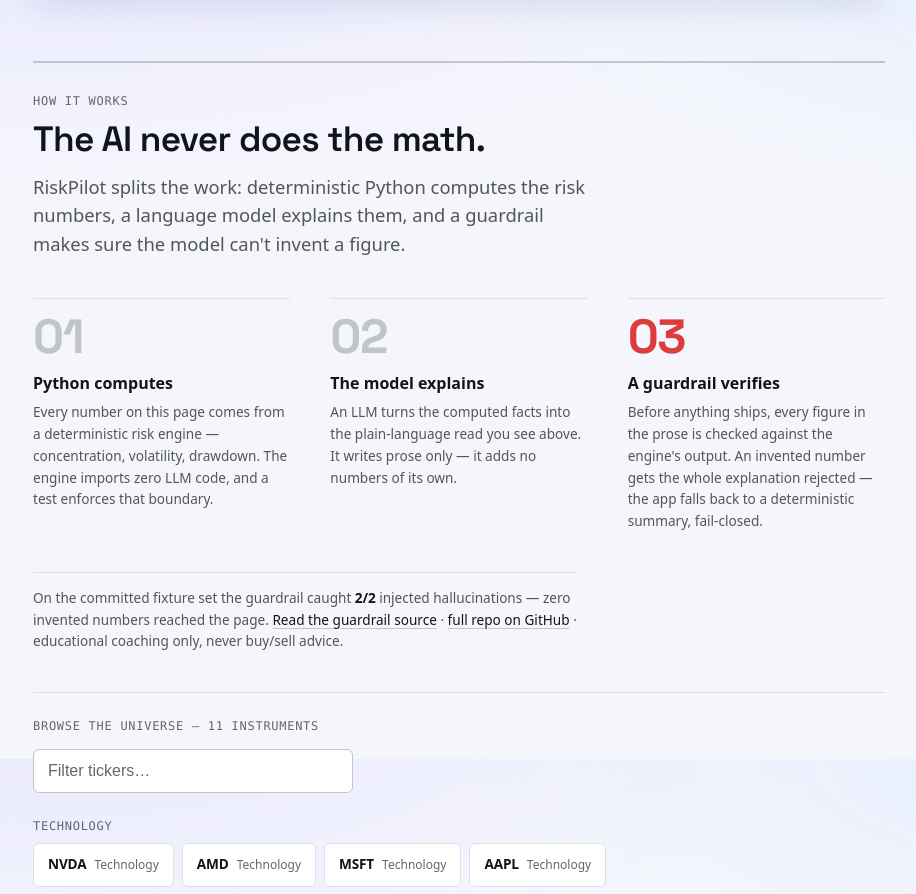
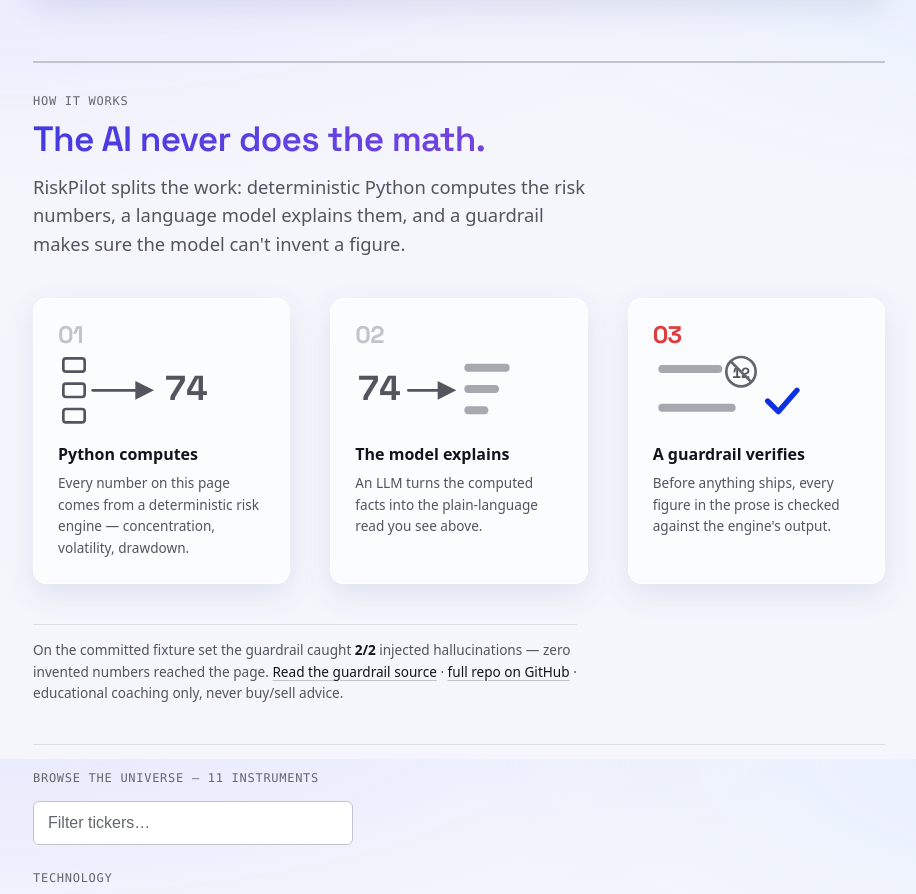
Before and after one commit to Kaydenletk/riskpilot-ai, a Next.js app in the folder frontend/: page / in a window 1280 px wide. Shown: the part 2441-3335 px from the top of the page, without its empty margins (181-1097 px from the left). Built offline with nearby package versions, Linux system fonts and the light colour scheme; no server answers.

Commit message:
feat(v3): visual how-it-works panels with mini diagrams

```diff
--- a/frontend/src/components/home/HowItWorks.tsx
+++ b/frontend/src/components/home/HowItWorks.tsx
@@ -1,6 +1,9 @@
 // Server component: the project explainer. States the thesis (the AI never does
-// the math) and walks the pipeline in three editorial steps. Static content —
-// deliberately NOT staged/animated so it can never be hidden behind an entrance.
+// the math) and walks the pipeline in three glass panels, each with a small
+// inline diagram of what that stage does to the data. Reveal (client) handles
+// the scroll-entrance per panel; the panels themselves stay static markup.
+import { Reveal } from "@/components/ui/Reveal";
+
 import styles from "./how-it-works.module.css";
 
 const REPO_URL = "https://github.com/Kaydenletk/riskpilot-ai";
@@ -8,42 +11,87 @@
 interface Step {
   n: string;
   title: string;
-  body: React.ReactNode;
+  sentence: React.ReactNode;
+  diagram: React.ReactNode;
   accent?: boolean;
+}
+
+// Three input facts collapse into one deterministic figure.
+function EngineDiagram() {
+  return (
+    <svg className={styles.diagram} viewBox="0 0 120 56" aria-hidden focusable="false">
+      <rect className={styles.diagramBox} x="4" y="4" width="16" height="10" rx="2" />
+      <rect className={styles.diagramBox} x="4" y="23" width="16" height="10" rx="2" />
+      <rect className={styles.diagramBox} x="4" y="42" width="16" height="10" rx="2" />
+      <line className={styles.diagramArrow} x1="26" y1="28" x2="58" y2="28" />
+      <polygon className={styles.diagramArrowHead} points="58,21 72,28 58,35" />
+      <text className={`${styles.diagramNum} ${styles.diagramNumLg} num`} x="96" y="35" textAnchor="middle">
+        74
+      </text>
+    </svg>
+  );
+}
+
+// The same figure fans out into prose lines — the model narrates, never invents.
+function ModelDiagram() {
+  return (
+    <svg className={styles.diagram} viewBox="0 0 120 56" aria-hidden focusable="false">
+      <text className={`${styles.diagramNum} ${styles.diagramNumLg} num`} x="18" y="35" textAnchor="middle">
+        74
+      </text>
+      <line className={styles.diagramArrow} x1="40" y1="28" x2="62" y2="28" />
+      <polygon className={styles.diagramArrowHead} points="62,21 76,28 62,35" />
+      <rect className={styles.diagramLine} x="82" y="8" width="34" height="6" rx="3" />
+      <rect className={styles.diagramLine} x="82" y="24" width="26" height="6" rx="3" />
+      <rect className={styles.diagramLine} x="82" y="40" width="18" height="6" rx="3" />
+    </svg>
+  );
+}
+
+// One invented number gets circled and struck out (ink-faint — a rejection
+// marker, not a risk color); the surviving line gets an accent checkmark.
+function GuardrailDiagram() {
+  return (
+    <svg className={styles.diagram} viewBox="0 0 120 56" aria-hidden focusable="false">
+      <rect className={styles.diagramLine} x="4" y="9" width="48" height="6" rx="3" />
+      <text className={`${styles.diagramNum} ${styles.diagramNumSm} num`} x="66" y="19" textAnchor="middle">
+        12
+      </text>
+      <circle className={styles.diagramReject} cx="66" cy="14" r="11" />
+      <line className={styles.diagramReject} x1="58" y1="6" x2="74" y2="22" />
+      <rect className={styles.diagramLine} x="4" y="38" width="58" height="6" rx="3" />
+      <polyline className={styles.diagramCheck} points="86,36 94,44 108,28" />
+    </svg>
+  );
 }
 
 const STEPS: Step[] = [
   {
     n: "01",
     title: "Python computes",
-    body: (
+    sentence: (
       <>
         Every number on this page comes from a deterministic risk engine —
-        concentration, volatility, drawdown. The engine imports zero LLM code,
-        and a test enforces that boundary.
+        concentration, volatility, drawdown.
       </>
     ),
+    diagram: <EngineDiagram />,
   },
   {
     n: "02",
     title: "The model explains",
-    body: (
-      <>
-        An LLM turns the computed facts into the plain-language read you see
-        above. It writes prose only — it adds no numbers of its own.
-      </>
+    sentence: (
+      <>An LLM turns the computed facts into the plain-language read you see above.</>
     ),
+    diagram: <ModelDiagram />,
   },
   {
     n: "03",
     title: "A guardrail verifies",
-    body: (
-      <>
-        Before anything ships, every figure in the prose is checked against the
-        engine&apos;s output. An invented number gets the whole explanation
-        rejected — the app falls back to a deterministic summary, fail-closed.
-      </>
+    sentence: (
+      <>Before anything ships, every figure in the prose is checked against the engine&apos;s output.</>
     ),
+    diagram: <GuardrailDiagram />,
     accent: true,
   },
 ];
@@ -53,7 +101,7 @@
     <section id="how-it-works" className={styles.section} aria-labelledby="how-it-works-h">
       <div className={styles.head}>
         <span className="caption">How it works</span>
-        <h2 id="how-it-works-h" className={styles.title}>
+        <h2 id="how-it-works-h" className={`${styles.title} grad-text`}>
           The AI never does the math.
         </h2>
         <p className={styles.lede}>
@@ -64,13 +112,19 @@
       </div>
 
       <ol className={styles.steps}>
-        {STEPS.map((s) => (
-          <li key={s.n} className={styles.step}>
-            <span className={`${styles.stepNum} ${s.accent ? styles.stepNumAccent : ""}`} aria-hidden>
-              {s.n}
-            </span>
-            <h3 className={styles.stepTitle}>{s.title}</h3>
-            <p className={styles.stepBody}>{s.body}</p>
+        {STEPS.map((s, i) => (
+          <li key={s.n} className={`glass ${styles.step}`}>
+            <Reveal delay={i * 120}>
+              <span
+                className={`${styles.stepNum} ${s.accent ? styles.stepNumAccent : ""}`}
+                aria-hidden
+              >
+                {s.n}
+              </span>
+              {s.diagram}
+              <h3 className={styles.stepTitle}>{s.title}</h3>
+              <p className={styles.stepBody}>{s.sentence}</p>
+            </Reveal>
           </li>
         ))}
       </ol>
--- a/frontend/src/components/home/how-it-works.module.css
+++ b/frontend/src/components/home/how-it-works.module.css
@@ -1,6 +1,10 @@
-/* Project explainer — editorial break: strong top rule, ghost numerals,
-   type-only structure (no cards, no icons). The guardrail step carries the
-   one risk-accent so the eye lands on the thing that makes this project. */
+/* Project explainer — strong top rule + three glass panels, each carrying a
+   small currentColor diagram of what that pipeline stage does to the data.
+   Ghost numerals survive from the editorial version, just smaller. The
+   guardrail step keeps its one risk-accent numeral so the eye lands on the
+   thing that makes this project; the diagrams themselves stay data-color-free
+   (ink-faint for "rejected", accent for "checked") — risk hues never appear
+   here. */
 
 .section {
   margin-top: var(--space-section);
@@ -39,28 +43,83 @@
 }
 
 .step {
-  border-top: 1px solid var(--rule);
-  padding-top: var(--space-2);
+  padding: var(--space-3);
 }
 
-/* oversized ghost numeral — the section's one indulgence */
+/* ghost numeral — kept, but shrunk now that the panel carries a diagram too */
 .stepNum {
   font-family: var(--font-display), ui-sans-serif, system-ui, sans-serif;
-  font-size: 3rem;
+  font-size: 1.5rem;
   font-weight: 700;
   line-height: 1;
   letter-spacing: -0.03em;
   color: var(--rule-strong);
   display: block;
+  margin-bottom: 6px;
 }
 .stepNumAccent {
   color: var(--risk-high);
 }
 
+/* mini-diagram — currentColor by default (inherits --ink-soft below); the
+   two exceptions (rejected numeral, checkmark) get explicit token colors so
+   risk hues never leak in as decoration. */
+.diagram {
+  display: block;
+  width: 100%;
+  height: auto;
+  max-width: 160px;
+  color: var(--ink-soft);
+  margin-bottom: var(--space-2);
+}
+.diagramBox {
+  fill: none;
+  stroke: currentColor;
+  stroke-width: 2;
+}
+.diagramArrow {
+  stroke: currentColor;
+  stroke-width: 2;
+  stroke-linecap: round;
+}
+.diagramArrowHead {
+  fill: currentColor;
+}
+.diagramLine {
+  fill: currentColor;
+  opacity: 0.5;
+}
+.diagramNum {
+  font-family: var(--font-display), ui-sans-serif, system-ui, sans-serif;
+  font-weight: 800;
+  fill: currentColor;
+}
+.diagramNumLg {
+  font-size: 26px;
+}
+.diagramNumSm {
+  font-size: 11px;
+}
+/* rejected numeral: circle + strike are a "this was thrown out" marker, not a
+   risk color — ink-faint keeps it data-neutral */
+.diagramReject {
+  fill: none;
+  stroke: var(--ink-faint);
+  stroke-width: 2;
+}
+/* the surviving line's checkmark — the one chrome accent, not a risk hue */
+.diagramCheck {
+  fill: none;
+  stroke: var(--accent);
+  stroke-width: 4;
+  stroke-linecap: round;
+  stroke-linejoin: round;
+}
+
 .stepTitle {
   font-size: var(--text-base);
   font-weight: 700;
-  margin: 10px 0 6px;
+  margin: 0 0 6px;
 }
 
 .stepBody {
```
